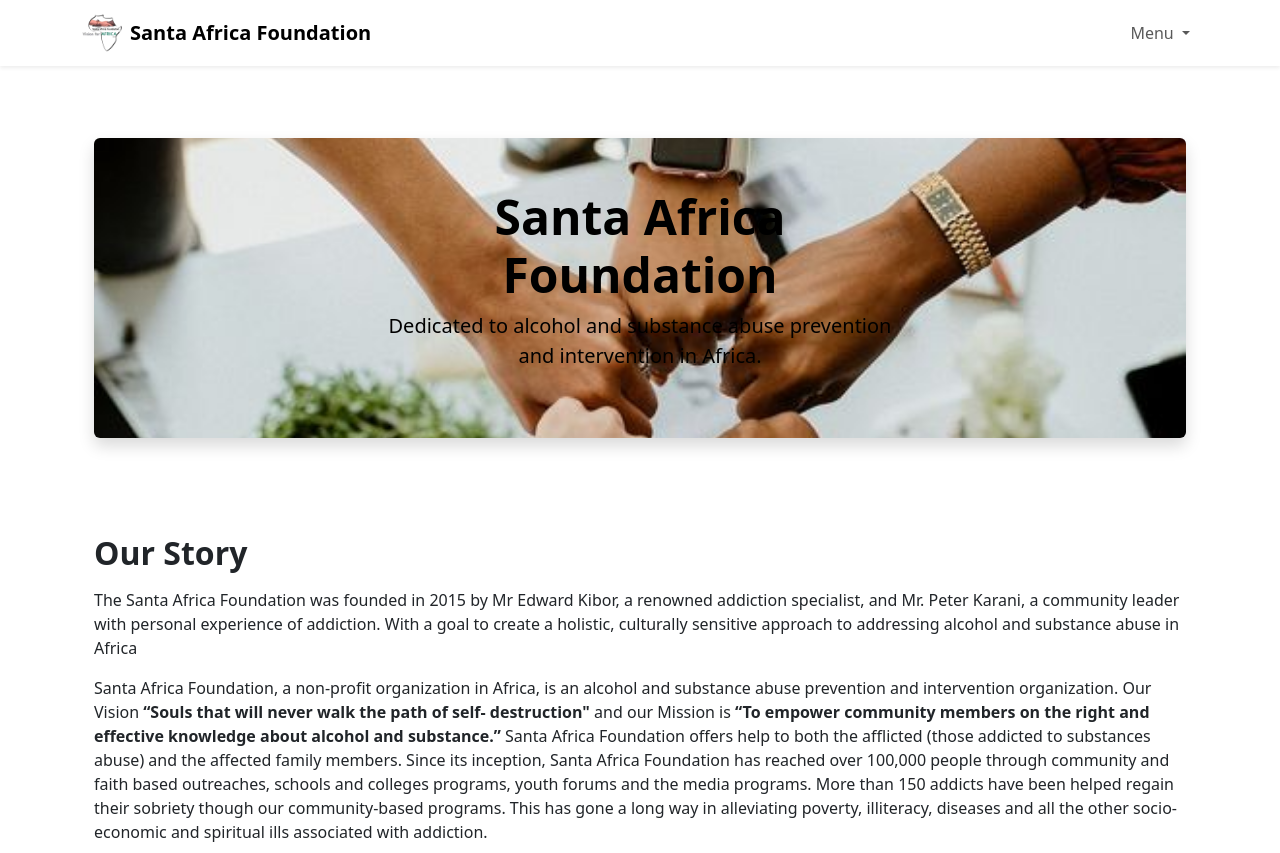
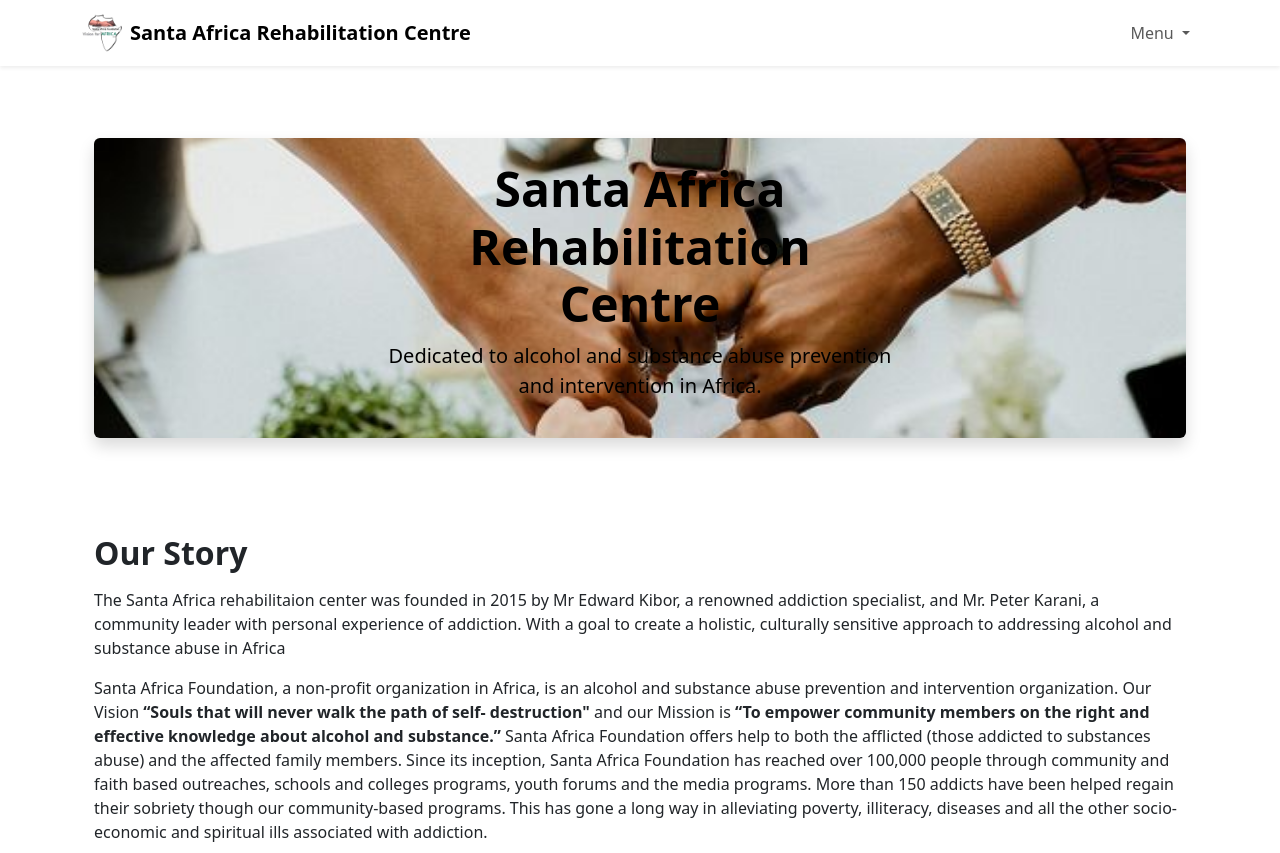
Before and after one commit to Jay-long2/SantaAfricaFoundation, a Django app: page /about/ in a window 1280 px wide. Shown: the top 853 px of the page. Run offline with Django 5.2, Linux system fonts and the light colour scheme.

Commit message:
changed the name of the ogranisation

```diff
--- a/core/templates/core/about.html
+++ b/core/templates/core/about.html
@@ -9,7 +9,7 @@
 
         <!-- Text Overlay -->
         <div class="position-absolute top-50 start-50 translate-middle text-center text-white px-3" style="max-width: 90%;">
-          <h1 style="color:black"; class="display-5 fw-bold">Santa Africa Foundation</h1>
+          <h1 style="color:black"; class="display-5 fw-bold">Santa Africa Rehabilitation Centre</h1>
           <p style="color:black" class="lead">
             Dedicated to alcohol and substance abuse prevention and intervention in Africa.
           </p>
@@ -22,7 +22,7 @@
 <section class="py-5">
   <div class="container">
     <h2 class="fw-bold mb-3">Our Story</h2>
-    <p>The Santa Africa Foundation was founded in 2015 by Mr Edward Kibor, a renowned addiction specialist, and Mr. Peter Karani, a community leader with personal experience of addiction. With a goal to create a holistic, culturally sensitive approach to addressing alcohol and substance abuse in Africa</p>
+    <p>The Santa Africa rehabilitaion center was founded in 2015 by Mr Edward Kibor, a renowned addiction specialist, and Mr. Peter Karani, a community leader with personal experience of addiction. With a goal to create a holistic, culturally sensitive approach to addressing alcohol and substance abuse in Africa</p>
     <p>Santa Africa Foundation, a non-profit organization in Africa, is an alcohol and substance abuse
       prevention and intervention organization. Our Vision <strong> “Souls that will never walk the path of self-
       destruction"</strong> and our Mission is <strong>“To empower community members on the right and effective
--- a/core/templates/core/base.html
+++ b/core/templates/core/base.html
@@ -17,7 +17,7 @@
   <div class="container">
     <a class="navbar-brand d-flex align-items-center fw-bold" href="{% url 'home' %}">
       <img src="{% static 'core/images/africa_emp.jpeg' %}" alt="Logo" class="me-2 rounded" style="width: 40px; height: 40px;">
-      Santa Africa Foundation
+      Santa Africa Rehabilitation Centre
     </a>
 
     <button class="navbar-toggler" type="button" data-bs-toggle="collapse" data-bs-target="#navbarDropdown"
--- a/core/templates/core/terms.html
+++ b/core/templates/core/terms.html
@@ -48,7 +48,7 @@
       </address>
 
       <div class="text-center mt-4">
-        <a href="/" class="btn btn-primary px-4">I Agree</a>
+        <a href="{% url 'home' %}" class="btn btn-primary px-4">I Agree</a>
       </div>
     </div>
   </div>
```
